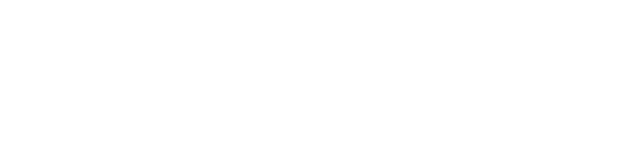
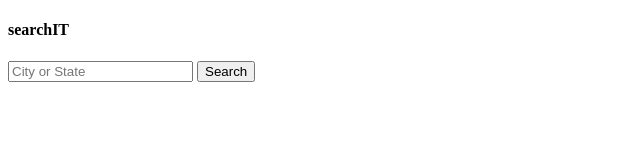
Before and after one commit to wambuguedison/andela_rwanda_technical_challenge_11, a plain HTML site: page index.html in a window 1280 px wide. Shown: the whole page, without its empty margins (0-640 px from the left). Drawn offline with Linux system fonts and the light colour scheme.

Commit message:
Basic Layout Implementation

```diff
--- a/index.html
+++ b/index.html
@@ -6,6 +6,19 @@
     <meta name="viewport" content="width=device-width, initial-scale=1.0" />
     <meta http-equiv="X-UA-Compatible" content="ie=edge" />
     <title>Andela Rwanda Cycle 11 Technical Challenge</title>
+    <link rel="stylesheet" href="main.css" />
   </head>
-  <body></body>
+  <body>
+    <div>
+      <h4>searchIT</h4>
+      <input
+        type="search"
+        name="search"
+        id="search"
+        placeholder="City or State"
+      />
+      <button>Search</button>
+    </div>
+    <div></div>
+  </body>
 </html>
```
Also changed, not shown: main.css (added).
